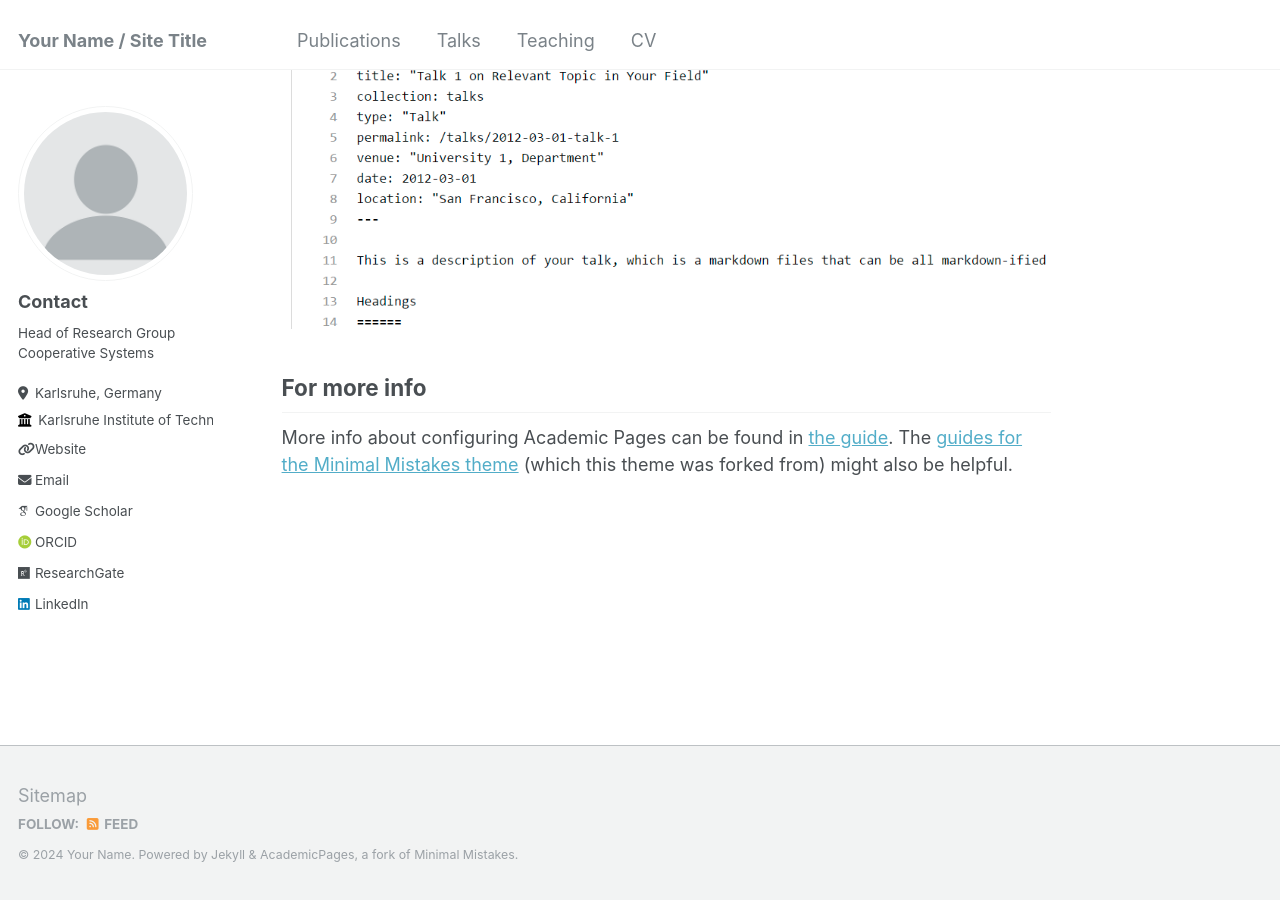
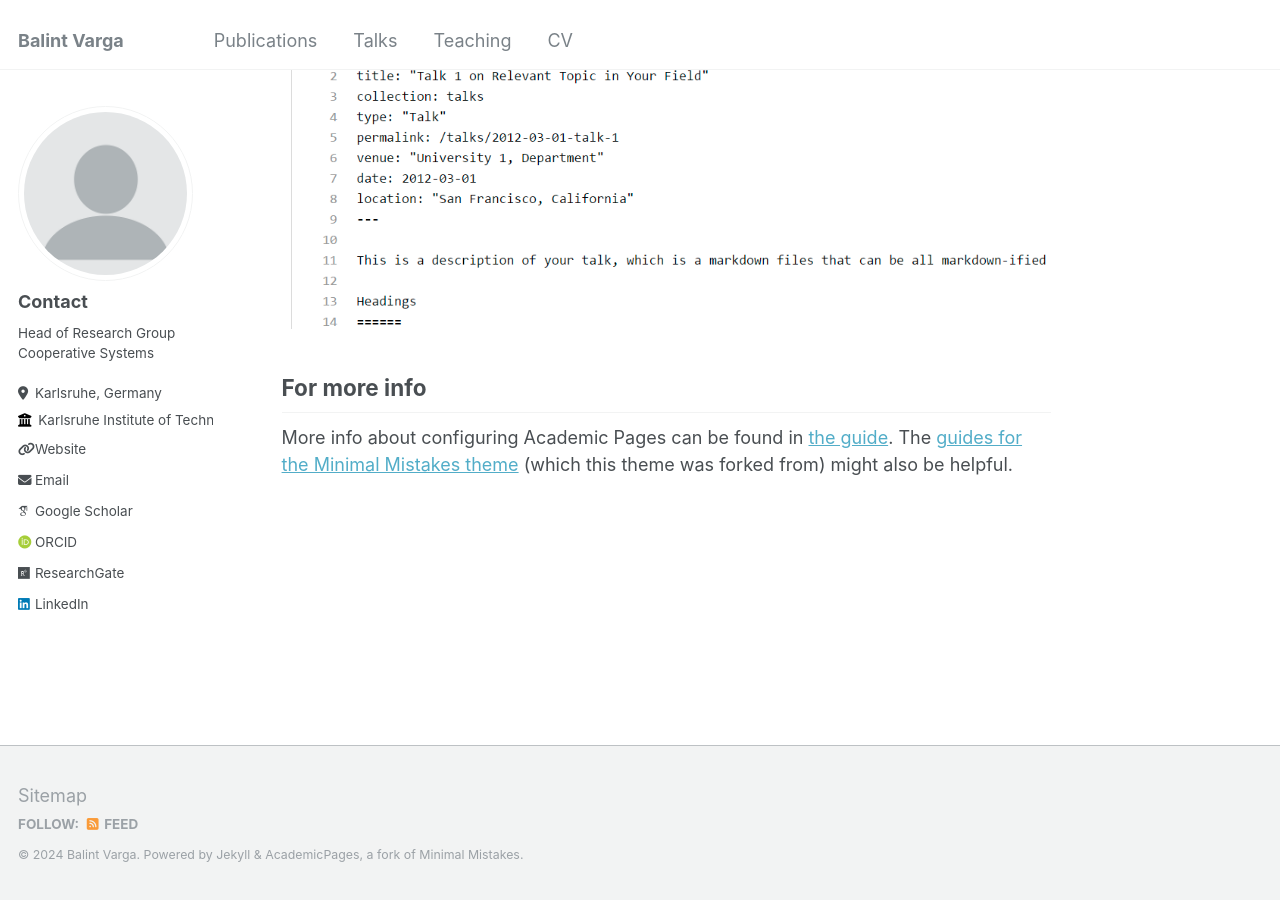
Before and after one commit to balint-varga-KIT/balint-varga-KIT, a Jekyll site: the page built from _pages/about.md, in a window 1280 px wide and 900 px high, scrolled down 2660 px. Built offline with Jekyll 4.4.1, drawn with Linux system fonts in a browser that asks for light colours; some web fonts are replaced.

Commit message:
main page refs updates

```diff
--- a/_config.yml
+++ b/_config.yml
@@ -8,13 +8,13 @@
 
 # Basic Site Settings
 locale                   : "en-US"
-title                    : "Your Name / Site Title"
+title                    : "Balint Varga"
 title_separator          : "-"
-name                     : &name "Your Name"
+name                     : &name "Balint Varga"
 description              : &description "personal description"
 url                      : https://balint-varga-kit.github.io # the base hostname & protocol for your site e.g. "https://mmistakes.github.io"
 baseurl                  : "" # the subpath of your site, e.g. "/blog"
-repository               : "balint-varga-kit/balint-varga-kit.github.io"
+repository               : "balint-varga-kit.github.io"
 
 # Site Author - The following control what appear as part of the author content on the side bar.
 #               If a field is blank the icon and link will not appear, otherwise it will be shown.
```
